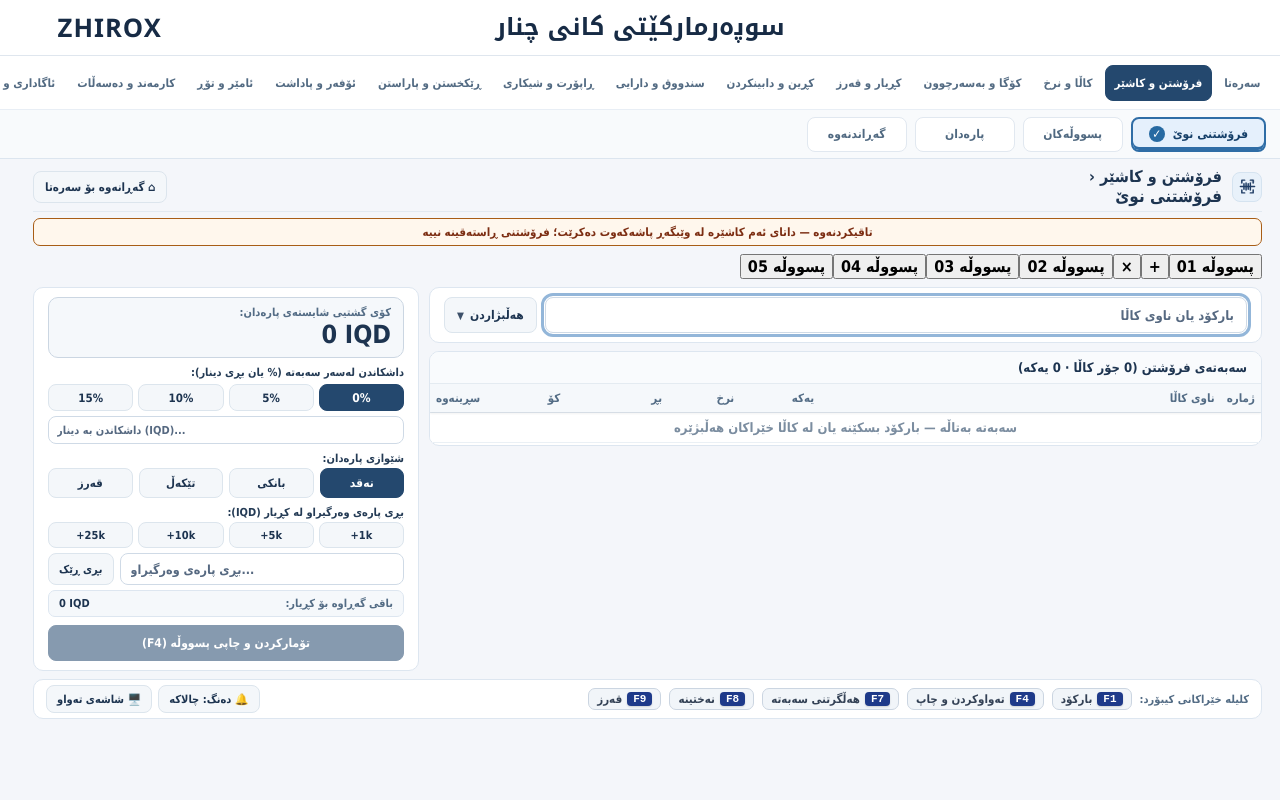
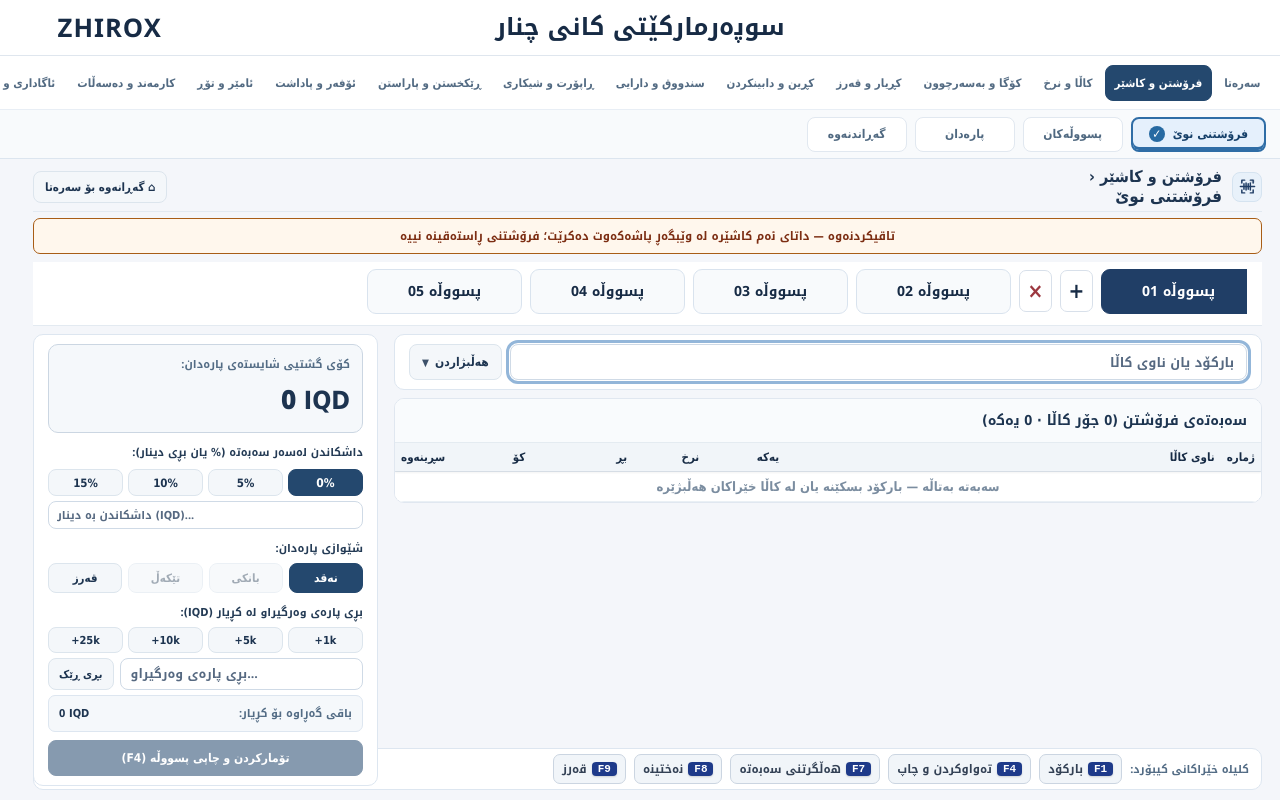
Before and after one commit to arambarzani07/zhirox371, a React (Vite) app: page / in a window 1280 px wide. Both pictures are taken after a click on the button "فرۆشتن و کاشێر". Built offline with nearby package versions, Linux system fonts and the light colour scheme.

Commit message:
style(canva): match cashier 002 ticket row, split panels, basket typography and payment controls

```diff
--- a/src/components/canvaOfficialV1.css
+++ b/src/components/canvaOfficialV1.css
@@ -82,3 +82,88 @@
     #app .home-screen.canva-home-001 .canva-home-title { font-size: 24px !important; margin-bottom: 12px !important; }
   }
 }
+
+
+/* Cashier 002: reference ticket strip and two-column workflow. */
+@media screen {
+  #app .canva-pos-002 {
+    direction: rtl;
+    font-family: "Noto Kufi Arabic", "Noto Sans Arabic", Tahoma, sans-serif;
+  }
+  #app .canva-pos-002 .canva-ticket-tabs {
+    display: flex;
+    flex-flow: row nowrap;
+    align-items: center;
+    direction: rtl;
+    gap: 8px;
+    padding: 9px 6px 14px;
+    overflow-x: auto;
+    scrollbar-gutter: stable;
+    background: #fff;
+    border-bottom: 1px solid #e3eaf1;
+  }
+  #app .canva-pos-002 .canva-ticket {
+    flex: 0 1 155px;
+    min-width: 108px;
+    min-height: 45px;
+    border: 1px solid #d9e3ee;
+    background: #f8fafc;
+    border-radius: 9px;
+    font-weight: 900;
+    font-size: 14px;
+    color: #172b45;
+  }
+  #app .canva-pos-002 .canva-ticket.active {
+    background: #203e66 !important;
+    color: #fff !important;
+    border-color: #203e66;
+    -webkit-text-fill-color: #fff !important;
+  }
+  #app .canva-pos-002 .canva-ticket-plus,
+  #app .canva-pos-002 .canva-ticket-close {
+    flex: 0 0 33px;
+    width: 33px;
+    min-height: 33px;
+    background: white;
+    color: #172b45;
+    border: 1px solid #d8e0ea;
+    border-radius: 7px;
+    font-size: 21px;
+    font-weight: 800;
+    padding: 0;
+  }
+  #app .canva-pos-002 .canva-ticket-close { color: #9c3840 !important; }
+  #app .canva-pos-002 .ws-pos-layout {
+    grid-template-columns: minmax(0, 2.75fr) minmax(345px, 1fr) !important;
+    gap: 16px !important;
+    align-items: start;
+  }
+  #app .canva-pos-002 .ws-panel,
+  #app .canva-pos-002 .section-workspace__table {
+    border: 1px solid #e0e7f0;
+    border-radius: 10px;
+    background: #fff;
+    box-shadow: none;
+  }
+  #app .canva-pos-002 .canva-payment-modes button:disabled {
+    cursor: not-allowed;
+    opacity: 0.54;
+    background: #f2f5f9 !important;
+    color: #536578 !important;
+    -webkit-text-fill-color: #536578 !important;
+  }
+  #app .canva-pos-002 .ws-pos-basket-bar strong { font-size: 14px !important; }
+  #app .canva-pos-002 .section-workspace__table thead th {
+    background: #f1f5f9 !important;
+    color: #172b45 !important;
+    border-bottom: 1px solid #dce5ef;
+    font-weight: 900;
+  }
+  @media (max-width: 1180px) {
+    #app .canva-pos-002 .ws-pos-layout {
+      grid-template-columns: minmax(0, 2fr) minmax(300px, 1fr) !important;
+    }
+    #app .canva-pos-002 .canva-ticket-tabs { gap: 4px; }
+    #app .canva-pos-002 .canva-ticket { min-width: 96px; font-size: 12px; }
+  }
+}
```
